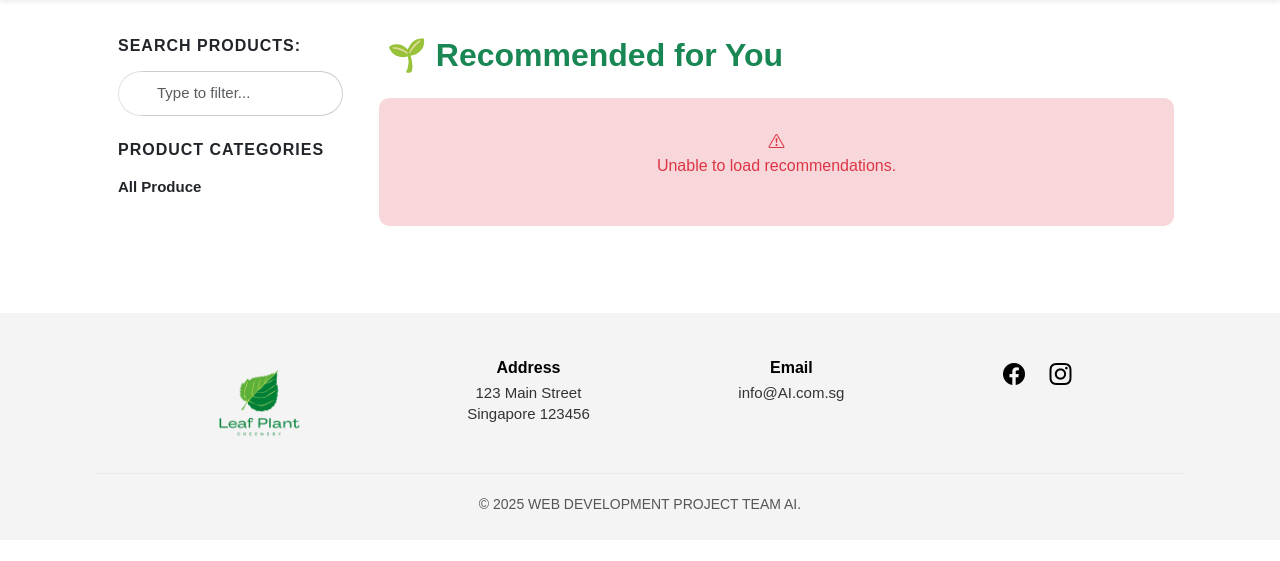
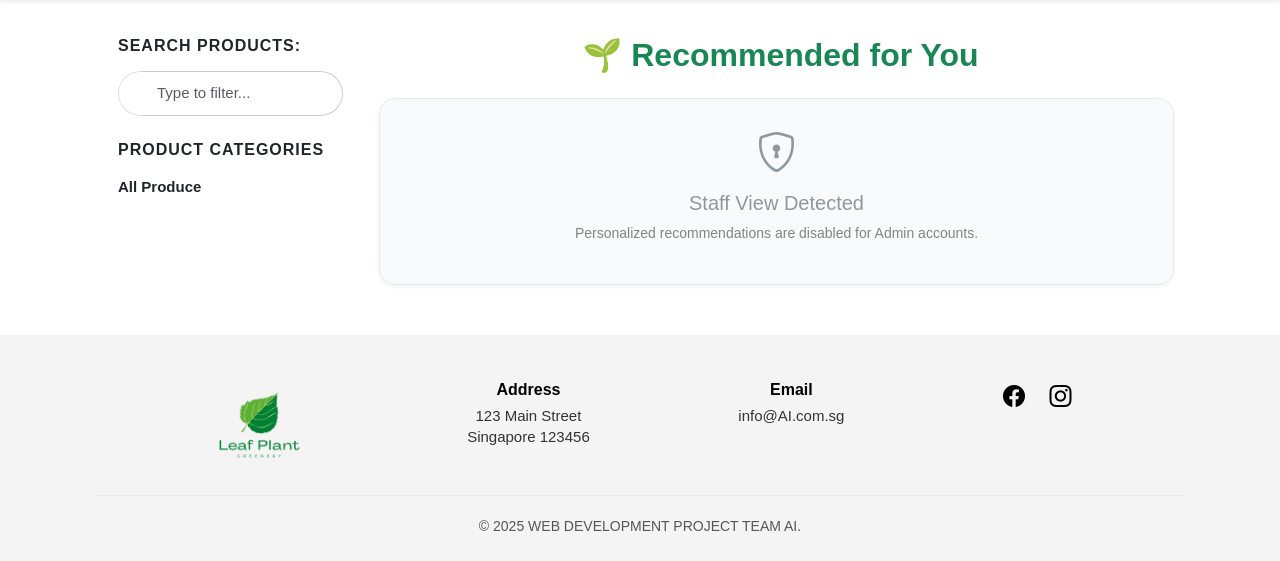
Before and after one commit to feliciatanxl/Leaf-Plant, a Flask app: page /product in a window 1280 px wide. Shown: the part 86-647 px from the top of the page. Run offline with Flask 3, Linux system fonts and the light colour scheme; the visitor is signed in with stand-in values (Sample User, id 1); data that the repository does not hold is empty.

Commit message:
updated view for leader and admin

```diff
--- a/templates/product.html
+++ b/templates/product.html
@@ -103,9 +103,11 @@
 
                 <div class="col-md-9">
                 <div class="recommendations-section mb-4" id="recommendations-section">
-                    <h2>🌱 Recommended for You</h2>
+                    <h2 class="text-center">🌱 Recommended for You</h2>
 
-                    {% if session.get('user_id') %}
+                    {# --- SCENARIO 1: STANDARD USER (Show Slider) --- #}
+                    {% if session.get('user_id') and session.get('user_role') == 'user' %}
+
                         <div id="recommendations-loading" class="recommendations-loading">
                             <div class="spinner-border" role="status">
                                 <span class="visually-hidden">Loading...</span>
@@ -127,14 +129,16 @@
 
                         <div id="recommendations-empty" class="recommendations-empty" style="display: none;">
                             <i class="bi bi-inbox"></i>
-                            <p>No recommendations available at this time.</p>
+                            <p>No recommendations available.</p>
                         </div>
                         <div id="recommendations-error" class="recommendations-error" style="display: none;">
                             <i class="bi bi-exclamation-triangle"></i>
                             <p>Unable to load recommendations.</p>
                         </div>
 
-                    {% else %}
+                    {# --- SCENARIO 2: GUEST (Not Logged In) --- #}
+                    {% elif not session.get('user_id') %}
+
                         <div class="text-center py-4 border rounded-4 bg-light shadow-sm mt-3">
                             <div class="mb-2">
                                 <i class="bi bi-person-lock" style="font-size: 2.5rem; color: #198754;"></i>
@@ -145,7 +149,21 @@
                                 Login to View
                             </a>
                         </div>
+
+                    {# --- SCENARIO 3: ADMIN or LEADER (Logged In, but not a Customer) --- #}
+                    {% else %}
+
+                        <div class="text-center py-4 border rounded-4 bg-light shadow-sm mt-3 opacity-75">
+                            <div class="mb-2">
+                                <i class="bi bi-shield-lock" style="font-size: 2.5rem; color: #6c757d;"></i>
+                            </div>
+                            <h5 class="text-secondary">Staff View Detected</h5>
+                            <p class="text-muted small px-3">Personalized recommendations are disabled for {{ session.get('user_role')|capitalize }} accounts.</p>
+                        </div>
+
                     {% endif %}
+                </div>
+            <!-- </div> -->
 
                     <div class="row g-4" id="productGrid">
                         {% for product in products %}
```
